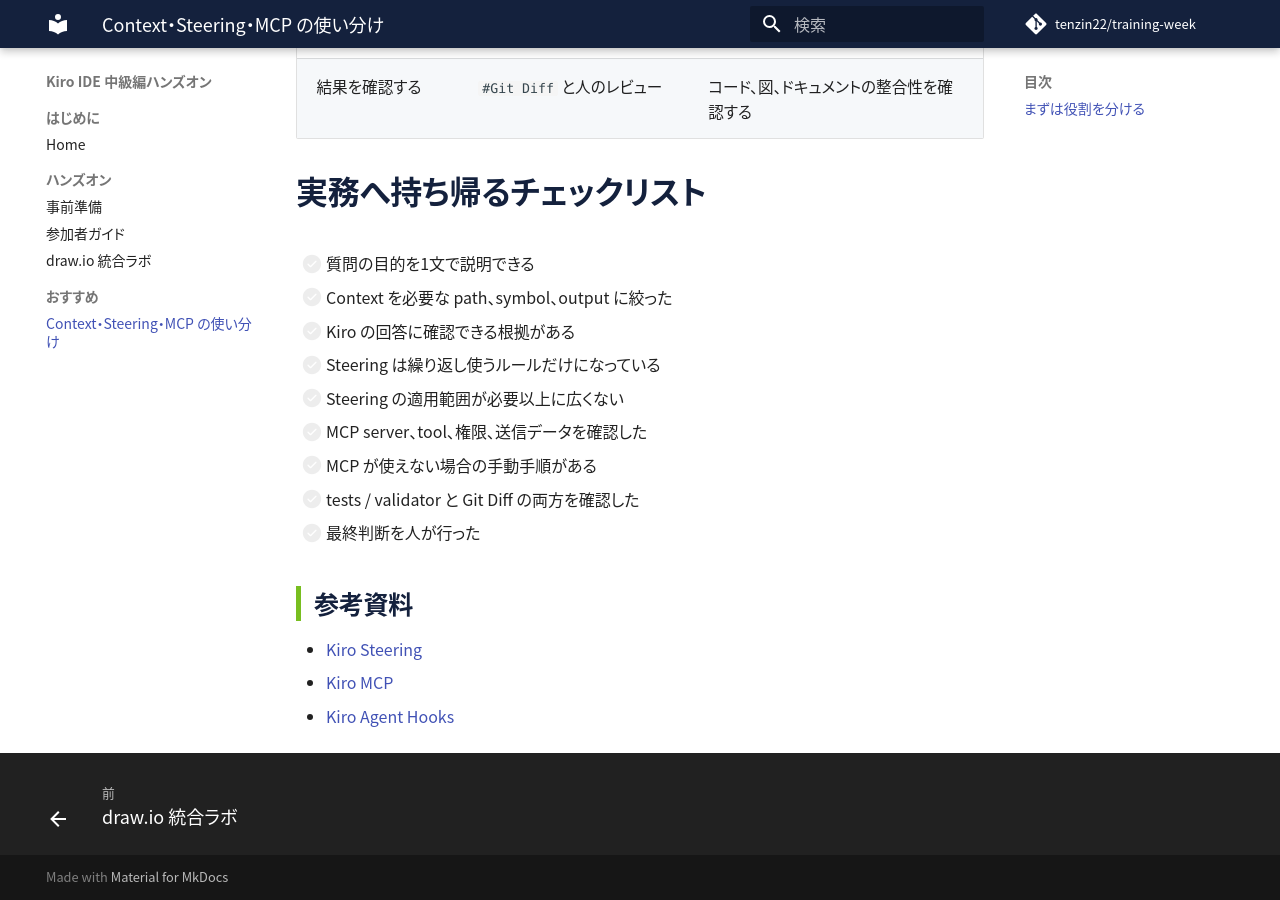
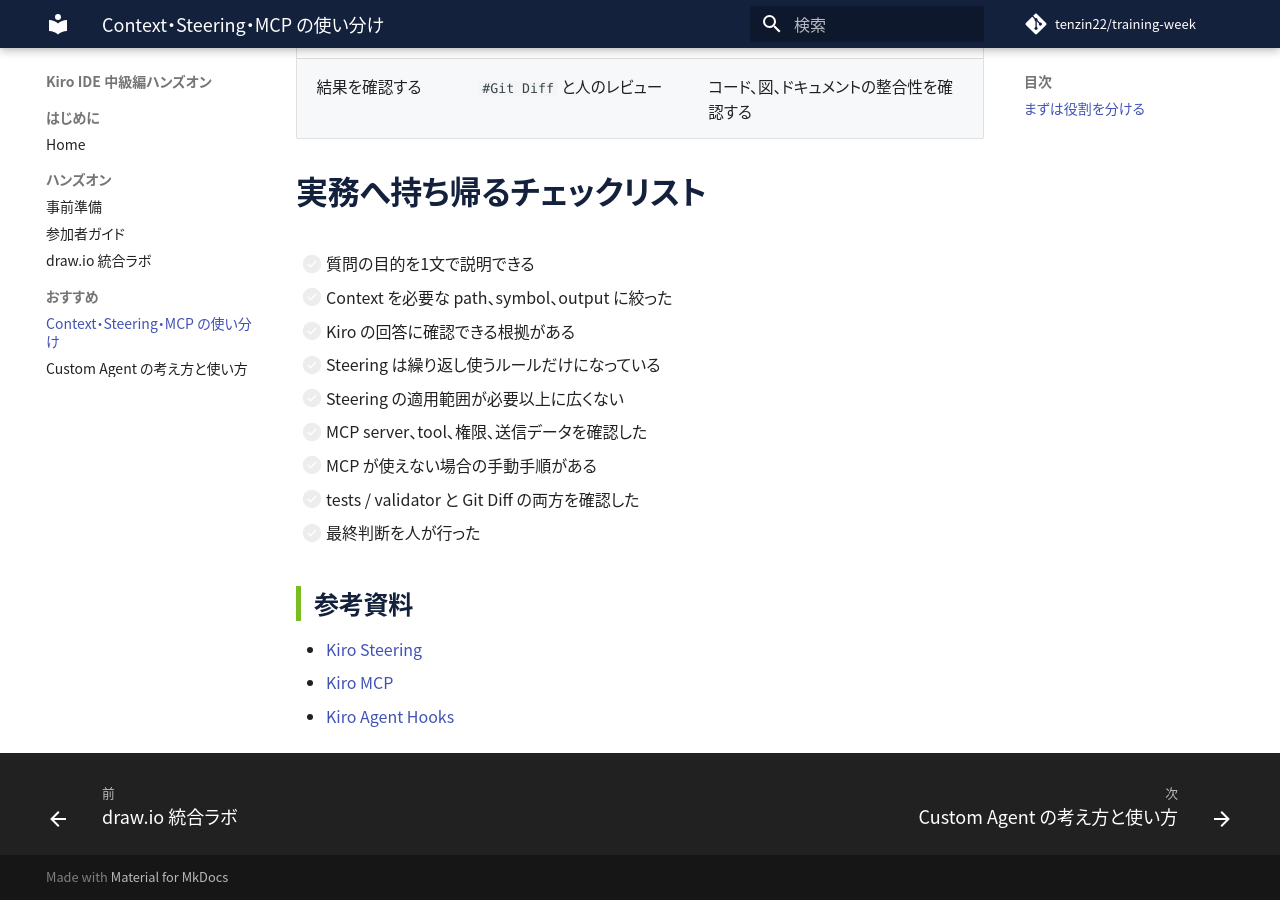
Before and after one commit to tenzin22/training-week, an MkDocs documentation site: the page built from docs/recommended-practices.md, in a window 1280 px wide and 900 px high, scrolled down 8126 px. Built offline with MkDocs 1.6.1 and Material for MkDocs 9.7.7, drawn with Linux system fonts in a browser that asks for light colours; comment, search, counter and statistics services are not loaded; some of the changed lines change nothing that is shown.

Commit message:
docs: add Custom Agent guide page (#16)
Explains what Kiro IDE custom agents are, how they differ from Steering, config fields and storage, and four usage patterns: task-specific primary agent, implementer/reviewer sub-agent review loops, team sharing via .kiro/agents, and per-agent Skill/MCP/model scoping. Includes safety checklist and anti-patterns. Based on the official Kiro docs.

Co-authored-by: Nima Sherpa <nimaten@amazon.com>

````diff
--- /dev/null
+++ b/docs/custom-agents.md
@@ -0,0 +1,244 @@
+# おすすめ: Custom Agent の考え方と使い方
+
+このページでは、Kiro IDE 1.x の **Custom Agent** を、いつ・なぜ・どう使うかをまとめます。Steering が「Kiro に守らせるルール」なら、Custom Agent は「その仕事のために Kiro が使える道具と権限を決めたプロファイル」です。
+
+```text
+毎回同じ指示を繰り返している        → Steering
+特定の作業だけ道具と権限を絞りたい    → Custom Agent
+実装と審査を別々の agent に分けたい   → Custom Agent + Sub-agent
+```
+
+!!! info "情報の出典"
+    このページは [Kiro 公式ドキュメント（Custom agents）](https://kiro.dev/docs/custom-agents/)、[Configuration reference](https://kiro.dev/docs/custom-agents/configuration-reference/)、[Invoking as sub-agents](https://kiro.dev/docs/custom-agents/subagents/) を基にしています。仕様は変わることがあるため、迷ったら公式ドキュメントを優先してください。
+
+# Custom Agent とは
+
+## 1 ファイル = 1 つの役割
+
+Custom Agent は、`.kiro/agents/` に置く 1 つの設定ファイルです。次を決めます。
+
+| 決めること | フィールド | 例 |
+|---|---|---|
+| 何ができるか | `tools` | `read` だけ、`read` + `shell` など |
+| 何を確認なしに実行してよいか / 何を禁止するか | `permissions.rules` | `terraform validate*` は allow、`terraform apply*` は deny |
+| 最初から読んでおく資料 | `resources` | Steering ファイル、README、Skill |
+| 振る舞いの前提 | `prompt` | 「審査だけを行い、ファイルは編集しない」 |
+| 使う model（任意） | `model` | 省略すると IDE の既定 model |
+| 表示名と説明 | `name`, `description` | Sub-agent の自動選択にも使われる |
+
+## Steering との違い
+
+| | Steering | Custom Agent |
+|---|---|---|
+| 変えるもの | **考え方・判断基準**（何を守るか） | **道具と権限**（何ができるか） |
+| 適用範囲 | 常に、またはファイル種別ごと | その agent を選んだとき、または sub-agent として呼ばれたとき |
+| 典型例 | 命名規則、確認手順、禁止事項 | read-only の reviewer、apply を禁止した implementer |
+| 組み合わせ | — | `resources` に Steering を指定して両方使う |
+
+!!! tip "迷ったら"
+    「Kiro にどう考えてほしいか」なら Steering、「Kiro に何をさせない（させる）か」なら Custom Agent。多くの場合、**Steering をまず書き、その Steering を読む Custom Agent を後から足す**のが自然です。
+
+## 置き場所
+
+| 場所 | 用途 | 共有 |
+|---|---|---|
+| `.kiro/agents/<name>.json`（または `.md`） | プロジェクト専用 | Git で team に共有される。workspace を trust したときだけ読み込まれる |
+| `~/.kiro/agents/<name>.json` | 自分の全プロジェクト共通 | 個人用 |
+
+同名がある場合はプロジェクト側が優先されます。JSON と Markdown の 2 形式があり、長い `prompt` を書くなら Markdown（front matter に設定、本文が prompt）が読みやすいです。
+
+## IDE でできること
+
+| 機能 | IDE | CLI | Web |
+|---|---|---|---|
+| プロジェクト agent（`.kiro/agents/`） | ○ | ○ | ○ |
+| グローバル agent（`~/.kiro/agents/`） | ○ | ○ | — |
+| UI で agent を切り替える | ○ | ○ | — |
+| Sub-agent として呼び出す | ○ | ○ | ○ |
+
+# 最小の例
+
+`.kiro/agents/reviewer.json` — ファイルを**書けない**審査役です。
+
+```json
+{
+  "name": "reviewer",
+  "description": "Read-only reviewer. Checks diffs against project standards and ends with APPROVED or NEEDS_CHANGES.",
+  "tools": ["read", "shell"],
+  "permissions": {
+    "rules": [
+      { "capability": "shell", "match": ["git diff*", "git status*"], "effect": "allow" }
+    ]
+  },
+  "resources": ["file://.kiro/steering/project-standards.md"],
+  "prompt": "Review the current Git Diff against the standards. List required changes as bullets and end with NEEDS_CHANGES, otherwise end with APPROVED. Never edit files."
+}
+```
+
+ポイント:
+
+- `tools` に `write` が無いので、prompt に何を書いても**ファイルは変更できない**。役割の分離は文章ではなく設定で保証する
+- `permissions.rules` は `allow`（確認なしで実行）/ `ask`（確認する）/ `deny`（常に拒否）。`deny` は他の scope の `allow` より常に優先される
+- `resources` の `file://` は workspace root からの相対パス。Steering を `fileMatch` にしていても、ここで指定すれば agent は必ず読む
+
+# 使い方 1: 作業別の primary agent として切り替える
+
+チャットの agent 選択 UI で Custom Agent を選ぶと、その会話全体がその agent の道具と権限で動きます。
+
+向いている場面:
+
+- **調査専用**: `tools: ["read", "shell"]`、shell は `grep*` / `git log*` / `terraform plan*` などの読み取り系だけ allow。誤って修正しない
+- **ドキュメント整備専用**: `write` は許すが `permissions` で `fs_write` を `docs/**` に限定
+- **IaC 変更専用**: `terraform fmt*` / `validate*` は allow、`apply*` / `destroy*` / `import*` / `state*` は deny
+
+```json
+{
+  "name": "docs-writer",
+  "description": "Updates documentation under docs/ only.",
+  "tools": ["read", "write", "shell"],
+  "permissions": {
+    "rules": [
+      { "capability": "fs_write", "match": ["docs/**"], "effect": "allow" },
+      { "capability": "fs_write", "match": ["**"], "effect": "ask" },
+      { "capability": "shell", "match": ["mkdocs build*", "git diff*"], "effect": "allow" }
+    ]
+  },
+  "resources": ["file://.kiro/steering/docs-standards.md"],
+  "prompt": "Edit only files under docs/. Run mkdocs build --strict after changes and show the Git Diff."
+}
+```
+
+`keyboardShortcut`（例 `"ctrl+r"`）を付けると、切り替えがワンキーになります。
+
+# 使い方 2: 実装役と審査役を分ける（Sub-agent）
+
+Custom Agent は、メインの会話から **Sub-agent** として呼び出せます。Sub-agent は自分専用の context window で動き、終わったら結果だけをメインに返します。
+
+チャットでの依頼例:
+
+```text
+implementer agent を使って main.tf の log group に標準タグを追加し、
+reviewer agent に diff を審査させてください。
+APPROVED が出るまで implementer に差し戻し、最大 3 回までにしてください。
+apply は実行しないでください。
+```
+
+Kiro は次のような pipeline を組みます。
+
+```text
+implementer ──diff──▶ reviewer ──NEEDS_CHANGES──▶ implementer（再実行）
+                          └──APPROVED──▶ 完了
+```
+
+Review loop の仕組み:
+
+| 要素 | 意味 |
+|---|---|
+| target | 差し戻し先の stage（implementer） |
+| trigger | 差し戻しを起こす出力文字列（`NEEDS_CHANGES`、4 文字以上） |
+| max_iterations | 上限回数（1〜10） |
+
+制約: stage は自分自身には戻れない、A→B→A の相互ループは不可、task graph は開始前に固定される（途中で変更できない）。
+
+## Sub-agent が引き継ぐもの / 引き継がないもの
+
+| メインと共有 | Sub-agent ごとに独立 |
+|---|---|
+| Steering | 会話履歴 |
+| MCP server | context window |
+| workspace のファイル | Spec の状態 |
+| Permissions 設定 | Hook の発火 |
+
+**会話履歴を共有しない**のが重要です。reviewer は implementer の「言い分」を見ず、diff と Steering だけで判断します。人間のコードレビューと同じ構図です。
+
+## 並列実行
+
+独立した作業は同時に走ります。
+
+```text
+3 つの service を新しい auth middleware に移行してください。並列で進めてください。
+```
+
+依存関係がある場合は Kiro が DAG を組み、独立した stage だけ並列にします。
+
+# 使い方 3: team で共有する
+
+`.kiro/agents/` を Git に入れると、team 全員が同じ道具・権限・前提で Kiro を使えます。
+
+おすすめの運用:
+
+1. Steering を先に整える（`project-standards.md` など）
+2. その Steering を `resources` に持つ agent を 1〜2 個だけ作る（まず reviewer）
+3. PR で agent 設定を review する。特に `permissions` の `allow` 一覧
+4. 「この agent を使ってください」を README や PR template に書く
+5. 増やす前に、既存 agent の `description` を見直す（Sub-agent の自動選択はこの文で決まる）
+
+!!! warning "agent 設定ファイルも Kiro が書ける"
+    `write` を持つ agent は `.kiro/agents/` や `~/.kiro/` の中も編集できます。agent 設定の変更は Git Diff で人が確認してください。
+
+# 使い方 4: Skill・MCP・model を役割ごとに絞る
+
+## Skill を `resources` で渡す
+
+```json
+"resources": [
+  "file://.kiro/steering/**/*.md",
+  "skill://.kiro/skills/**/SKILL.md"
+]
+```
+
+`file://` は起動時に全文を読み込み、`skill://` は名前と説明だけ先に読み、必要になったとき本文を読みます。長い手順書は Skill にすると context を節約できます。
+
+## MCP を agent 単位で絞る
+
+`tools` に `@server名` や `@server名/tool名` を書けば、その agent だけが使える MCP tool を限定できます。`includeMcpJson: false` にすると workspace の `mcp.json` を読み込まず、`mcpServers` に書いたものだけ使います。
+
+```json
+"tools": ["read", "shell", "@aws-knowledge/search_documentation", "@aws-knowledge/read_documentation"],
+"includeMcpJson": false
+```
+
+## model を役割ごとに変える
+
+```json
+"model": "claude-sonnet-5"
+```
+
+実装役は速い model、審査役は見落としの少ない model、というように分けられます。ID はチャットの `/model` で確認できます。指定した model が使えない場合は既定 model に fallback して warning が出るだけで、pipeline は止まりません。会社の model governance がある場合は `model` を書かず既定に任せます。
+
+# 安全に使うためのチェック
+
+- [ ] `tools` は必要最小限か（`*` や `@builtin` を安易に使っていない）
+- [ ] `write` を持つ agent は `permissions` で書き込み範囲を限定しているか
+- [ ] `shell` の `allow` に破壊的な command（apply / destroy / rm -rf / sudo / delete 系）が無いか
+- [ ] reviewer など「判断役」は `write` を持っていないか
+- [ ] `resources` に credential や顧客データを含むファイルを渡していないか
+- [ ] `description` を読めば、Kiro が正しく自動選択できるか
+- [ ] agent 設定の変更は Git Diff で人が確認しているか
+
+# 避けたい使い方
+
+| やりがちなこと | 問題 | 代わりに |
+|---|---|---|
+| prompt に「ファイルを編集しないで」と書くだけ | prompt は破られることがある | `tools` から `write` を外す |
+| 1 つの agent に全部の役割を詰める | 権限が最大公約数になり、分ける意味が消える | 役割ごとに agent を分け、Sub-agent で組み合わせる |
+| `tools: ["*"]` + `allowedTools` で全部許可 | 確認なしで何でも実行できる | 必要な tool と command だけ allow |
+| Steering の内容を agent の prompt にコピーする | 二重管理になりズレる | Steering を `resources` で参照する |
+| agent を大量に作る | どれを使うか誰も分からない | まず reviewer 1 つから。増やすときは `description` を明確に |
+
+# 1 つだけ試すなら
+
+1. いま使っている Steering を 1 つ選ぶ
+2. それを `resources` に持つ **read-only の reviewer** を `.kiro/agents/reviewer.json` に作る
+3. 自分が普通に修正したあと、チャットで「reviewer agent で diff を審査してください」と頼む
+4. 指摘が妥当かを自分の目で確認する
+
+これが回るようになったら、implementer を足して review loop にします。
+
+## 参考
+
+- [Kiro Docs: Custom agents](https://kiro.dev/docs/custom-agents/)
+- [Kiro Docs: Configuration reference](https://kiro.dev/docs/custom-agents/configuration-reference/)
+- [Kiro Docs: Invoking as sub-agents](https://kiro.dev/docs/custom-agents/subagents/)
+- [Kiro Docs: Permissions](https://kiro.dev/docs/permissions/)
+- [Kiro Docs: Steering](https://kiro.dev/docs/steering/)
--- a/mkdocs.yml
+++ b/mkdocs.yml
@@ -30,6 +30,7 @@
       - draw.io 統合ラボ: drawio-lab.md
   - おすすめ:
       - Context・Steering・MCP の使い分け: recommended-practices.md
+      - Custom Agent の考え方と使い方: custom-agents.md
 
 markdown_extensions:
   - tables
````
